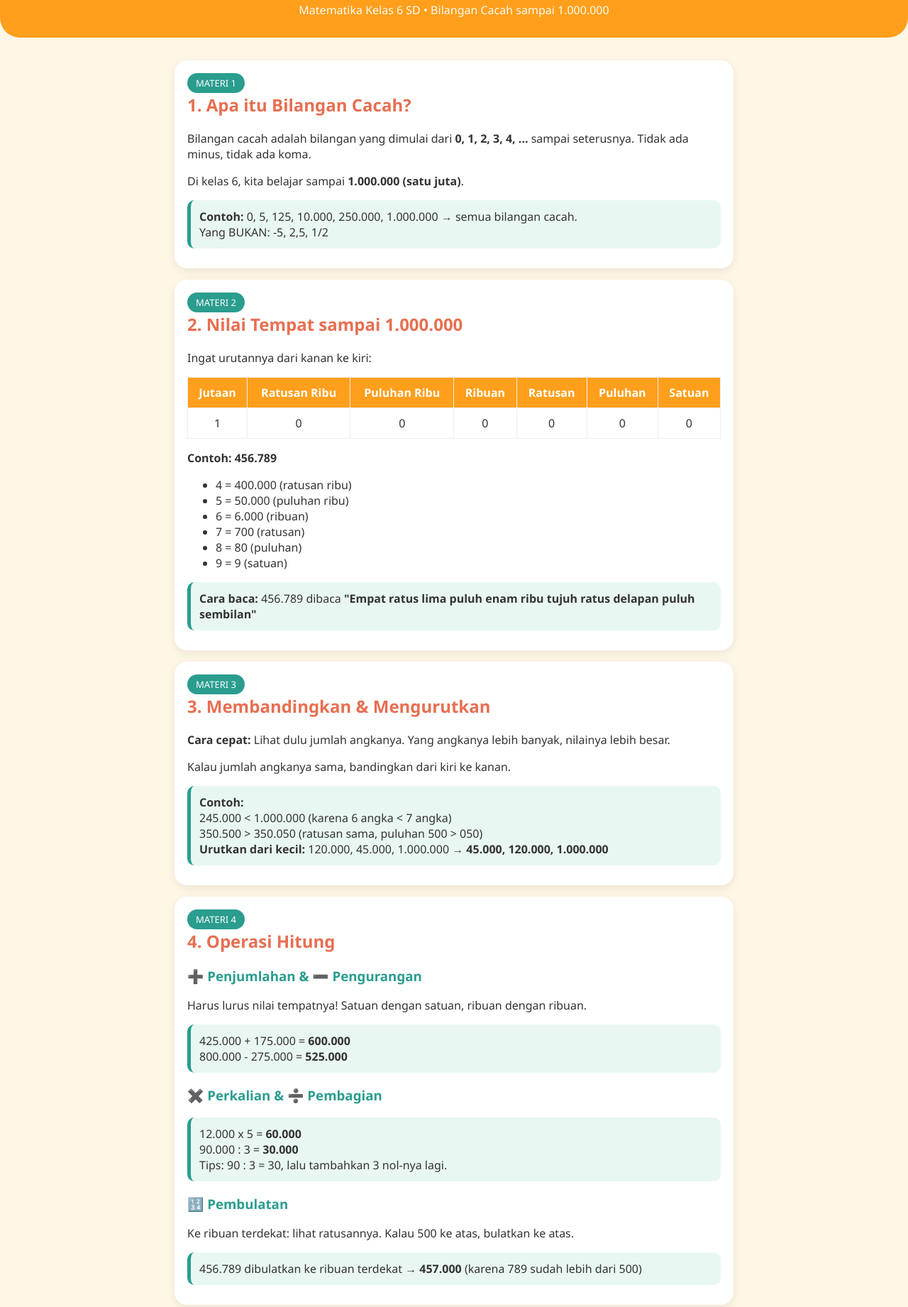
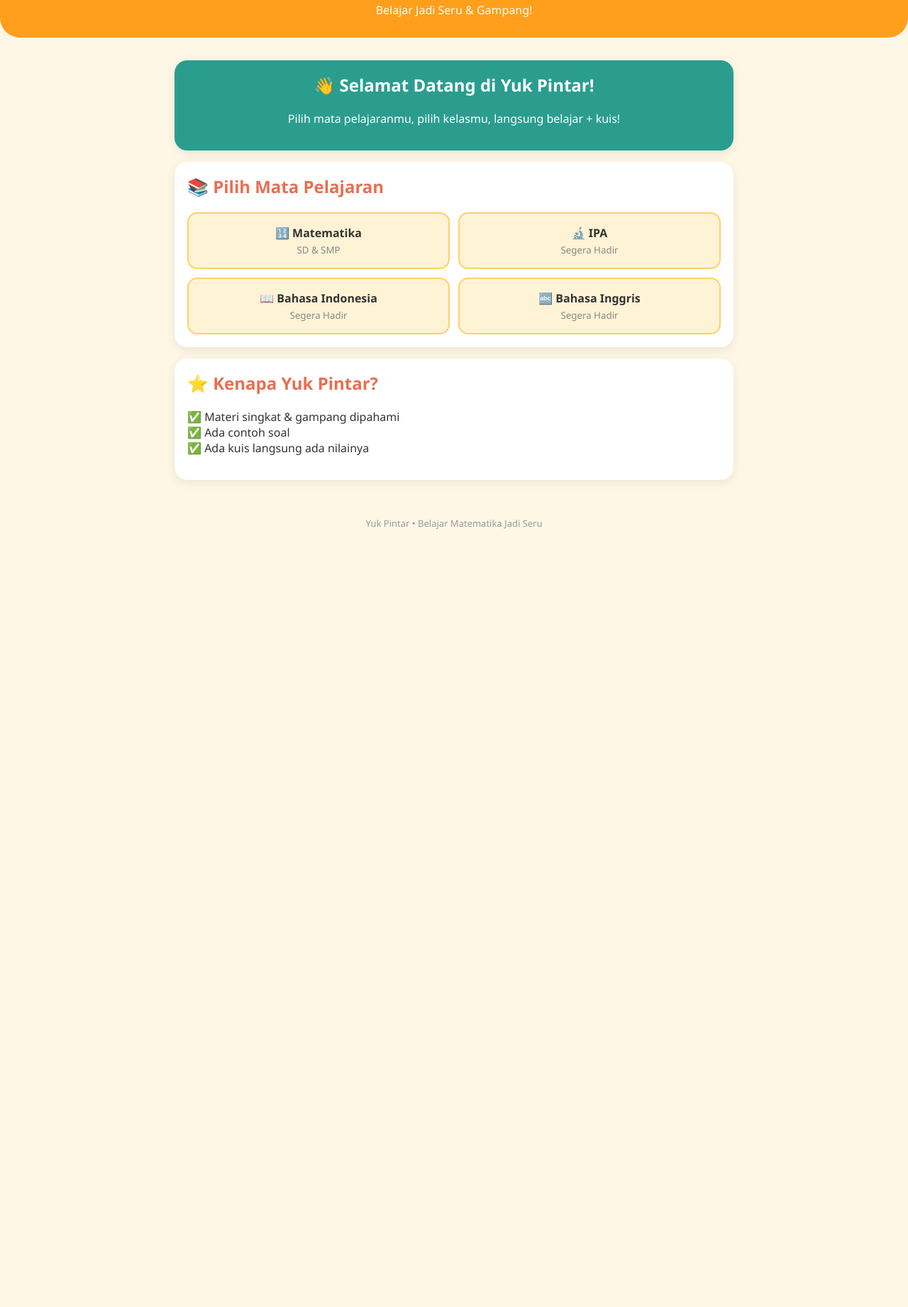
Before and after one commit to mazareevez/Yuk-Pintar, a plain HTML site: page index.html in a window 1280 px wide. Shown: the part 76-1917 px from the top of the page at 71% size. After the commit the page ends 842 px from the top, so only its background shows below. Drawn offline with Linux system fonts and the light colour scheme.

Commit message:
Update index.html

```diff
--- a/index.html
+++ b/index.html
@@ -3,151 +3,142 @@
 <head>
 <meta charset="UTF-8">
 <meta name="viewport" content="width=device-width, initial-scale=1.0">
-<title>Yuk Pintar - Matematika Kelas 6</title>
+<title>Yuk Pintar</title>
 <style>
 *{box-sizing:border-box;font-family:'Segoe UI',Arial,sans-serif}
 body{margin:0;background:#FFF7E6;color:#333}
 header{background:#FF9F1C;color:white;padding:28px 18px;text-align:center;border-radius:0 0 28px 28px}
-header h1{margin:0;font-size:32px} header p{margin:8px 0 0;opacity:.95}
+header h1{margin:0;font-size:32px;cursor:pointer} header p{margin:8px 0 0}
 .wrap{max-width:820px;margin:auto;padding:16px}
 .card{background:white;border-radius:18px;padding:18px;margin:16px 0;box-shadow:0 4px 14px rgba(0,0,0,.08)}
-h2{color:#E76F51;margin-top:0}
-h3{color:#2A9D8F}
+h2{color:#E76F51;margin-top:0} h3{color:#2A9D8F}
 .badge{display:inline-block;background:#2A9D8F;color:white;padding:5px 12px;border-radius:20px;font-size:13px}
 table{width:100%;border-collapse:collapse;margin:10px 0}
-td,th{border:1px solid #eee;padding:10px;text-align:center}
-th{background:#FF9F1C;color:white}
+td,th{border:1px solid #eee;padding:10px;text-align:center} th{background:#FF9F1C;color:white}
 .contoh{background:#E9F7F3;border-left:5px solid #2A9D8F;padding:12px;border-radius:10px;margin:10px 0}
 button{background:#FF9F1C;border:none;color:white;padding:12px 18px;border-radius:12px;font-size:16px;cursor:pointer;width:100%;margin-top:10px}
 button:hover{background:#E76F51}
+button.back{background:#eee;color:#333}
+.grid{display:grid;grid-template-columns:1fr 1fr;gap:12px}
+.pilih{background:#FFF3D6;border:2px solid #FFD166;padding:16px;border-radius:14px;text-align:center;cursor:pointer;font-weight:bold}
+.pilih:hover{border-color:#FF9F1C}
+.pilih small{display:block;font-weight:normal;color:#888;margin-top:4px}
 .opt{background:#FFF3D6;border:2px solid #FFD166;padding:12px;border-radius:12px;margin:8px 0;cursor:pointer}
-.opt:hover{border-color:#FF9F1C}
 .opt.benar{background:#B7E4C7;border-color:#2A9D8F}
 .opt.salah{background:#FFC9C9;border-color:#E76F51}
-#skor{font-size:22px;text-align:center;font-weight:bold;color:#2A9D8F}
+#skor{font-size:20px;text-align:center;font-weight:bold;color:#2A9D8F}
 footer{text-align:center;padding:20px;color:#999;font-size:13px}
+.hilang{display:none}
 </style>
 </head>
 <body>
-<header>
+<header onclick="tampil('home')">
 <h1>🧮 Yuk Pintar</h1>
-<p>Matematika Kelas 6 SD • Bilangan Cacah sampai 1.000.000</p>
+<p>Belajar Jadi Seru & Gampang!</p>
 </header>
-
 <div class="wrap">
 
-<div class="card">
-<span class="badge">MATERI 1</span>
-<h2>1. Apa itu Bilangan Cacah?</h2>
-<p>Bilangan cacah adalah bilangan yang dimulai dari <b>0, 1, 2, 3, 4, ...</b> sampai seterusnya. Tidak ada minus, tidak ada koma.</p>
-<p>Di kelas 6, kita belajar sampai <b>1.000.000 (satu juta)</b>.</p>
-<div class="contoh"><b>Contoh:</b> 0, 5, 125, 10.000, 250.000, 1.000.000 → semua bilangan cacah.<br>Yang BUKAN: -5, 2,5, 1/2</div>
+<!-- ========== HALAMAN AWAL ========== -->
+<div id="home">
+<div class="card" style="text-align:center;background:#2A9D8F;color:white">
+<h2 style="color:white">👋 Selamat Datang di Yuk Pintar!</h2>
+<p>Pilih mata pelajaranmu, pilih kelasmu, langsung belajar + kuis!</p>
+</div>
+<div class="card"><h2>📚 Pilih Mata Pelajaran</h2>
+<div class="grid">
+<div class="pilih" onclick="tampil('matematika')">🔢 Matematika<small>SD & SMP</small></div>
+<div class="pilih" onclick="alert('IPA Segera Hadir!')">🔬 IPA<small>Segera Hadir</small></div>
+<div class="pilih" onclick="alert('Bahasa Indonesia Segera Hadir!')">📖 Bahasa Indonesia<small>Segera Hadir</small></div>
+<div class="pilih" onclick="alert('Bahasa Inggris Segera Hadir!')">🔤 Bahasa Inggris<small>Segera Hadir</small></div>
+</div></div>
+<div class="card"><h2>⭐ Kenapa Yuk Pintar?</h2><p>✅ Materi singkat & gampang dipahami<br>✅ Ada contoh soal<br>✅ Ada kuis langsung ada nilainya</p></div>
 </div>
 
-<div class="card">
-<span class="badge">MATERI 2</span>
-<h2>2. Nilai Tempat sampai 1.000.000</h2>
-<p>Ingat urutannya dari kanan ke kiri:</p>
-<table>
-<tr><th>Jutaan</th><th>Ratusan Ribu</th><th>Puluhan Ribu</th><th>Ribuan</th><th>Ratusan</th><th>Puluhan</th><th>Satuan</th></tr>
-<tr><td>1</td><td>0</td><td>0</td><td>0</td><td>0</td><td>0</td><td>0</td></tr>
-</table>
-<p><b>Contoh: 456.789</b></p>
-<ul>
-<li>4 = 400.000 (ratusan ribu)</li>
-<li>5 = 50.000 (puluhan ribu)</li>
-<li>6 = 6.000 (ribuan)</li>
-<li>7 = 700 (ratusan)</li>
-<li>8 = 80 (puluhan)</li>
-<li>9 = 9 (satuan)</li>
-</ul>
-<div class="contoh"><b>Cara baca:</b> 456.789 dibaca <b>"Empat ratus lima puluh enam ribu tujuh ratus delapan puluh sembilan"</b></div>
+<!-- ========== PILIH JENJANG MATEMATIKA ========== -->
+<div id="matematika" class="hilang">
+<button class="back" onclick="tampil('home')">⬅️ Kembali ke Beranda</button>
+<div class="card"><h2>🔢 Matematika</h2><p>Pilih jenjang & kelasmu:</p>
+<h3>🏫 SD</h3>
+<div class="grid">
+<div class="pilih" onclick="alert('Kelas 1 SD Segera Hadir!')">Kelas 1<small>Segera Hadir</small></div>
+<div class="pilih" onclick="alert('Kelas 2 SD Segera Hadir!')">Kelas 2<small>Segera Hadir</small></div>
+<div class="pilih" onclick="alert('Kelas 3 SD Segera Hadir!')">Kelas 3<small>Segera Hadir</small></div>
+<div class="pilih" onclick="alert('Kelas 4 SD Segera Hadir!')">Kelas 4<small>Segera Hadir</small></div>
+<div class="pilih" onclick="alert('Kelas 5 SD Segera Hadir!')">Kelas 5<small>Segera Hadir</small></div>
+<div class="pilih" onclick="tampil('kelas6')" style="background:#B7E4C7;border-color:#2A9D8F">Kelas 6<small>✅ Bilangan Cacah s.d 1.000.000</small></div>
+</div>
+<h3>🏫 SMP</h3>
+<div class="grid">
+<div class="pilih" onclick="alert('Kelas 7 SMP Segera Hadir!')">Kelas 7<small>Segera Hadir</small></div>
+<div class="pilih" onclick="alert('Kelas 8 SMP Segera Hadir!')">Kelas 8<small>Segera Hadir</small></div>
+<div class="pilih" onclick="alert('Kelas 9 SMP Segera Hadir!')">Kelas 9<small>Segera Hadir</small></div>
+</div></div>
 </div>
 
-<div class="card">
-<span class="badge">MATERI 3</span>
-<h2>3. Membandingkan & Mengurutkan</h2>
-<p><b>Cara cepat:</b> Lihat dulu jumlah angkanya. Yang angkanya lebih banyak, nilainya lebih besar.</p>
-<p>Kalau jumlah angkanya sama, bandingkan dari kiri ke kanan.</p>
-<div class="contoh">
-<b>Contoh:</b><br>
-245.000 < 1.000.000 (karena 6 angka < 7 angka)<br>
-350.500 > 350.050 (ratusan sama, puluhan 500 > 050)<br>
-<b>Urutkan dari kecil:</b> 120.000, 45.000, 1.000.000 → <b>45.000, 120.000, 1.000.000</b>
-</div>
-</div>
-
-<div class="card">
-<span class="badge">MATERI 4</span>
-<h2>4. Operasi Hitung</h2>
-<h3>➕ Penjumlahan & ➖ Pengurangan</h3>
-<p>Harus lurus nilai tempatnya! Satuan dengan satuan, ribuan dengan ribuan.</p>
-<div class="contoh">425.000 + 175.000 = <b>600.000</b><br>800.000 - 275.000 = <b>525.000</b></div>
-<h3>✖️ Perkalian & ➗ Pembagian</h3>
-<div class="contoh">12.000 x 5 = <b>60.000</b><br>90.000 : 3 = <b>30.000</b><br>Tips: 90 : 3 = 30, lalu tambahkan 3 nol-nya lagi.</div>
-<h3>🔢 Pembulatan</h3>
-<p>Ke ribuan terdekat: lihat ratusannya. Kalau 500 ke atas, bulatkan ke atas.</p>
-<div class="contoh">456.789 dibulatkan ke ribuan terdekat → <b>457.000</b> (karena 789 sudah lebih dari 500)</div>
-</div>
-
-<div class="card">
-<span class="badge">KUIS • 10 SOAL</span>
-<h2>🎯 Ayo Latihan! Jawab & Lihat Skormu</h2>
-<p id="soalKe">Soal 1 dari 10</p>
-<h3 id="pertanyaan">...</h3>
-<div id="pilihan"></div>
-<p id="feedback"></p>
-<button onclick="soalBerikutnya()">Soal Berikutnya ➡️</button>
-<p id="skor"></p>
+<!-- ========== MATERI KELAS 6 ========== -->
+<div id="kelas6" class="hilang">
+<button class="back" onclick="tampil('matematika')">⬅️ Kembali ke Pilih Kelas</button>
+<div class="card"><span class="badge">MATEMATIKA KELAS 6 SD</span><h2>Bilangan Cacah sampai 1.000.000</h2><p>Bilangan cacah = <b>0, 1, 2, 3, ...</b> sampai <b>1.000.000</b>. Tidak ada minus, tidak ada koma.</p></div>
+<div class="card"><h2>1. Nilai Tempat</h2>
+<table><tr><th>Jutaan</th><th>Ratusan Ribu</th><th>Puluhan Ribu</th><th>Ribuan</th><th>Ratusan</th><th>Puluhan</th><th>Satuan</th></tr><tr><td>1</td><td>0</td><td>0</td><td>0</td><td>0</td><td>0</td><td>0</td></tr></table>
+<p><b>Contoh 456.789:</b> 4=400.000, 5=50.000, 6=6.000, 7=700, 8=80, 9=9</p>
+<div class="contoh"><b>Cara baca:</b> "Empat ratus lima puluh enam ribu tujuh ratus delapan puluh sembilan"</div></div>
+<div class="card"><h2>2. Membandingkan & Mengurutkan</h2><p>Lihat jumlah angkanya dulu. Yang lebih banyak angkanya, lebih besar.</p><div class="contoh">245.000 < 1.000.000<br>350.500 > 350.050<br>Urut kecil: 120.000, 45.000, 1.000.000 → <b>45.000, 120.000, 1.000.000</b></div></div>
+<div class="card"><h2>3. Operasi Hitung</h2><div class="contoh">425.000 + 175.000 = <b>600.000</b><br>800.000 - 275.000 = <b>525.000</b><br>12.000 x 5 = <b>60.000</b><br>90.000 : 3 = <b>30.000</b></div><h3>Pembulatan ke Ribuan</h3><div class="contoh">456.789 → <b>457.000</b> (karena 789 > 500)</div></div>
+<div class="card"><h2>🎯 Kuis - 10 Soal</h2><p id="soalKe">Soal 1 dari 10</p><h3 id="pertanyaan"></h3><div id="pilihan"></div><p id="feedback"></p><button onclick="soalBerikutnya()">Soal Berikutnya ➡️</button><p id="skor"></p></div>
 </div>
 
 </div>
-<footer>Yuk Pintar • Belajar Matematika Jadi Seru • Kelas 6 SD</footer>
-
+<footer>Yuk Pintar • Belajar Matematika Jadi Seru</footer>
 <script>
+function tampil(id){
+  ['home','matematika','kelas6'].forEach(x=>document.getElementById(x).classList.add('hilang'));
+  document.getElementById(id).classList.remove('hilang');
+  window.scrollTo(0,0);
+  if(id==='kelas6') tampilkan();
+}
 const soal=[
-{q:"Bilangan yang BUKAN bilangan cacah adalah...",a:["0","125.000","-5","1.000.000"],k:2},
+{q:"Bilangan yang BUKAN bilangan cacah...",a:["0","125.000","-5","1.000.000"],k:2},
 {q:"Nilai tempat angka 5 pada 356.789 adalah...",a:["5","500","50.000","500.000"],k:2},
 {q:"Cara membaca 250.000 yang benar...",a:["Dua ratus lima puluh ribu","Dua puluh lima ribu","Dua ratus lima ribu","Dua juta lima puluh ribu"],k:0},
 {q:"Yang paling besar adalah...",a:["99.999","100.000","999.999","1.000.000"],k:3},
-{q:"Urutkan dari yang TERKECIL: 300.000, 30.000, 3.000.000 (tapi maks 1 jt, jadi 999.999)",a:["30.000, 300.000, 999.999","300.000, 30.000, 999.999","999.999, 300.000, 30.000","30.000, 999.999, 300.000"],k:0},
+{q:"Urutkan dari TERKECIL: 300.000, 30.000, 999.999",a:["30.000, 300.000, 999.999","300.000, 30.000, 999.999","999.999, 300.000, 30.000","30.000, 999.999, 300.000"],k:0},
 {q:"425.000 + 175.000 = ...",a:["500.000","600.000","590.000","610.000"],k:1},
 {q:"800.000 - 275.000 = ...",a:["525.000","575.000","535.000","625.000"],k:0},
 {q:"12.000 x 4 = ...",a:["44.000","48.000","40.000","52.000"],k:1},
 {q:"90.000 : 3 = ...",a:["3.000","30.000","300.000","9.000"],k:1},
-{q:"456.789 dibulatkan ke ribuan terdekat menjadi...",a:["456.000","457.000","460.000","450.000"],k:1},
+{q:"456.789 dibulatkan ke ribuan terdekat...",a:["456.000","457.000","460.000","450.000"],k:1},
 ];
-let idx=0, benar=0, sudahJawab=false;
+let idx=0,benar=0,sudahJawab=false;
 function tampilkan(){
-  sudahJawab=false;
+  sudahJawab=false; idx=0; benar=0;
   document.getElementById('soalKe').innerText=`Soal ${idx+1} dari 10`;
   document.getElementById('pertanyaan').innerText=soal[idx].q;
-  document.getElementById('feedback').innerText="";
-  document.getElementById('skor').innerText="";
-  let html="";
-  soal[idx].a.forEach((pil,i)=>{
-    html+=`<div class="opt" onclick="jawab(this,${i})">${pil}</div>`;
-  });
-  document.getElementById('pilihan').innerHTML=html;
+  document.getElementById('feedback').innerText=""; document.getElementById('skor').innerText="";
+  let h=""; soal[idx].a.forEach((p,i)=>{h+=`<div class="opt" onclick="jawab(this,${i})">${p}</div>`});
+  document.getElementById('pilihan').innerHTML=h;
 }
 function jawab(el,i){
   if(sudahJawab) return; sudahJawab=true;
-  if(i===soal[idx].k){ el.classList.add('benar'); benar++; document.getElementById('feedback').innerText="✅ BENAR! Hebat!"; }
-  else{ el.classList.add('salah'); document.getElementById('feedback').innerText="❌ Belum tepat. Coba ingat lagi materinya di atas!"; }
+  if(i===soal[idx].k){el.classList.add('benar');benar++;document.getElementById('feedback').innerText="✅ BENAR! Hebat!";}
+  else{el.classList.add('salah');document.getElementById('feedback').innerText="❌ Belum tepat, coba ingat lagi materinya!";}
 }
 function soalBerikutnya(){
-  if(!sudahJawab){ alert("Jawab dulu ya! Klik salah satu jawaban."); return; }
+  if(!sudahJawab){alert("Jawab dulu ya!");return;}
   idx++;
   if(idx>=soal.length){
     document.getElementById('skor').innerText=`🎉 SELESAI! Nilai kamu: ${benar*10} / 100 (${benar} benar dari 10 soal)`;
     document.getElementById('pertanyaan').innerText="Kamu sudah menyelesaikan semua soal!";
-    document.getElementById('pilihan').innerHTML=`<button onclick="location.reload()">🔄 Ulangi Kuis</button>`;
-    document.getElementById('soalKe').innerText="Selesai!";
-    return;
+    document.getElementById('pilihan').innerHTML=`<button onclick="tampilkan()">🔄 Ulangi Kuis</button>`;
+    document.getElementById('soalKe').innerText="Selesai!"; return;
   }
-  tampilkan();
+  sudahJawab=false;
+  document.getElementById('soalKe').innerText=`Soal ${idx+1} dari 10`;
+  document.getElementById('pertanyaan').innerText=soal[idx].q;
+  document.getElementById('feedback').innerText=""; document.getElementById('skor').innerText="";
+  let h=""; soal[idx].a.forEach((p,i)=>{h+=`<div class="opt" onclick="jawab(this,${i})">${p}</div>`});
+  document.getElementById('pilihan').innerHTML=h;
 }
-tampilkan();
 </script>
 </body>
 </html>
```
